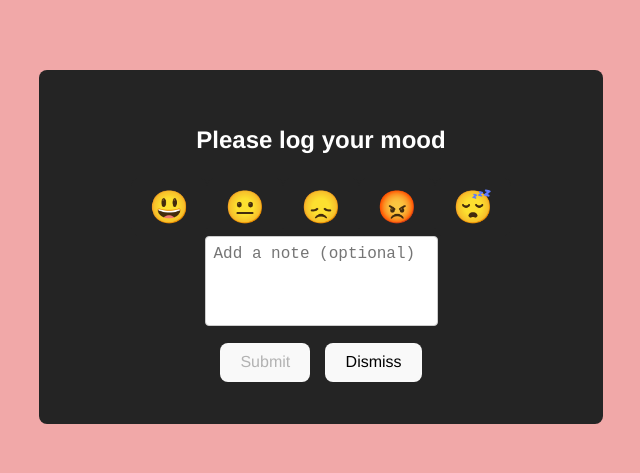
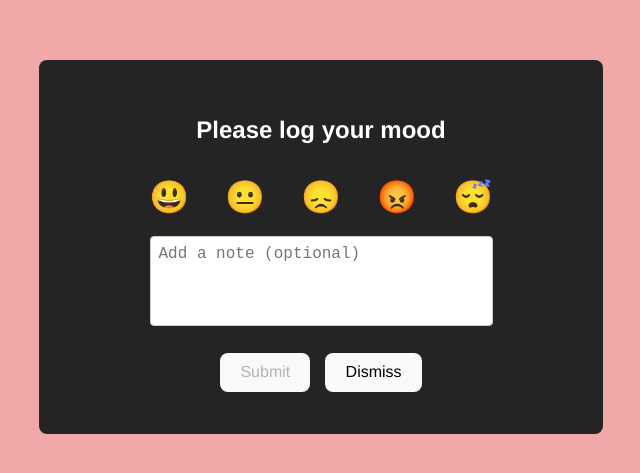
Before and after one commit to Moodo-dev/MoodoCore, a Vue app: page / in a window 1280 px wide. Shown: the part 153-626 px from the top of the page, without its empty margins (319-959 px from the left). Built offline with nearby package versions, Linux system fonts and the light colour scheme.

Commit message:
Make the input element on the modal a bit wider and be seperated from the mood selection

```diff
--- a/src/components/ReminderModal.vue
+++ b/src/components/ReminderModal.vue
@@ -3,7 +3,7 @@
     <div class="modalContent">
       <h2>Please log your mood</h2>
       <MoodSelector v-model="tempMood" :isModal="true" />
-      <NoteInput v-model="tempNote" />
+      <NoteInput class="modalNote" v-model="tempNote" />
 
       <div class="actionButtons">
         <button :disabled="!tempMood" @click="submit">Submit</button>
@@ -60,4 +60,8 @@ function submit() {
   gap: 15px;
   margin: 10px;
 }
+.modalNote {
+  width: 65%;
+  margin: 10px;
+}
 </style>
```
